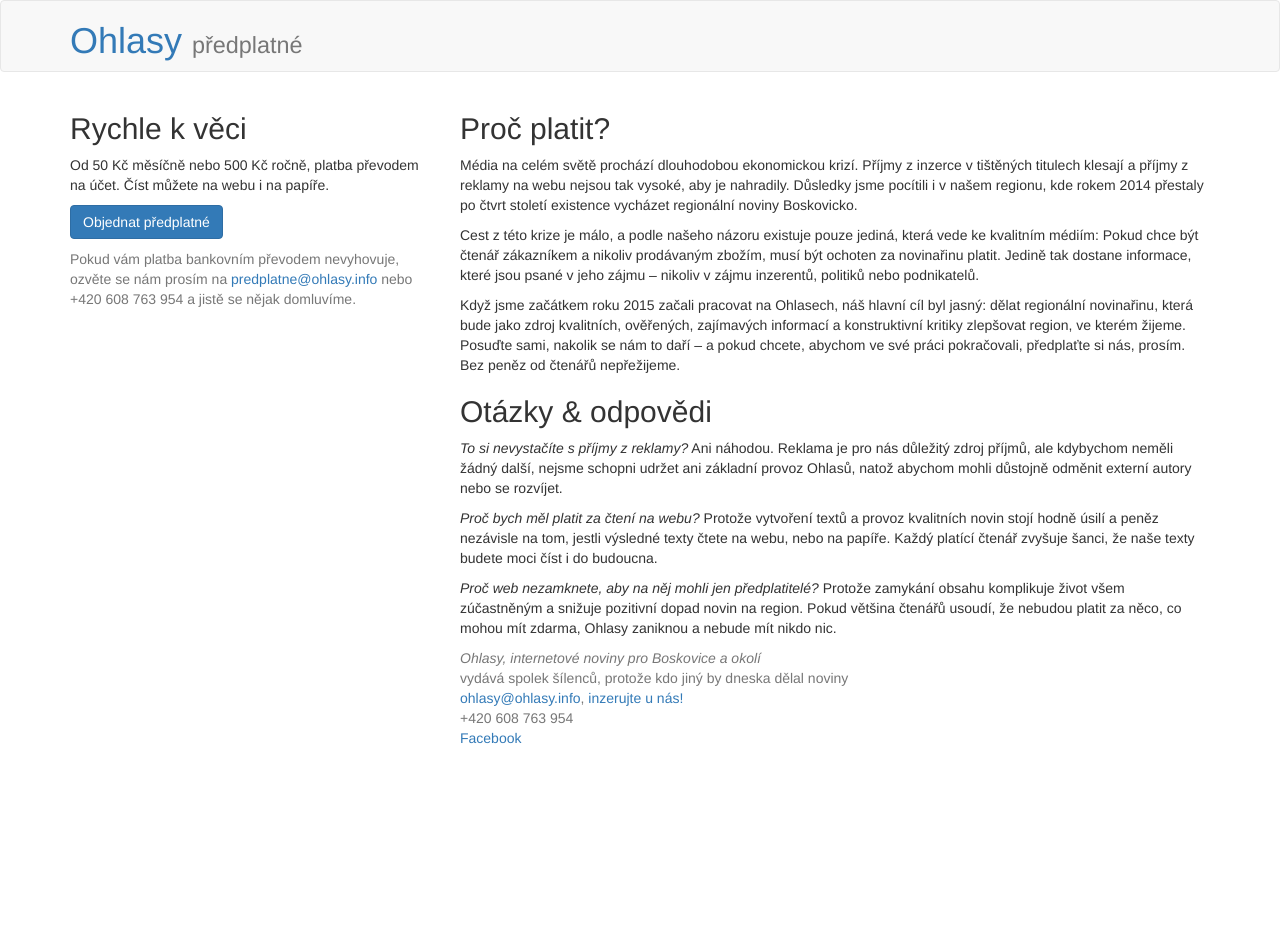
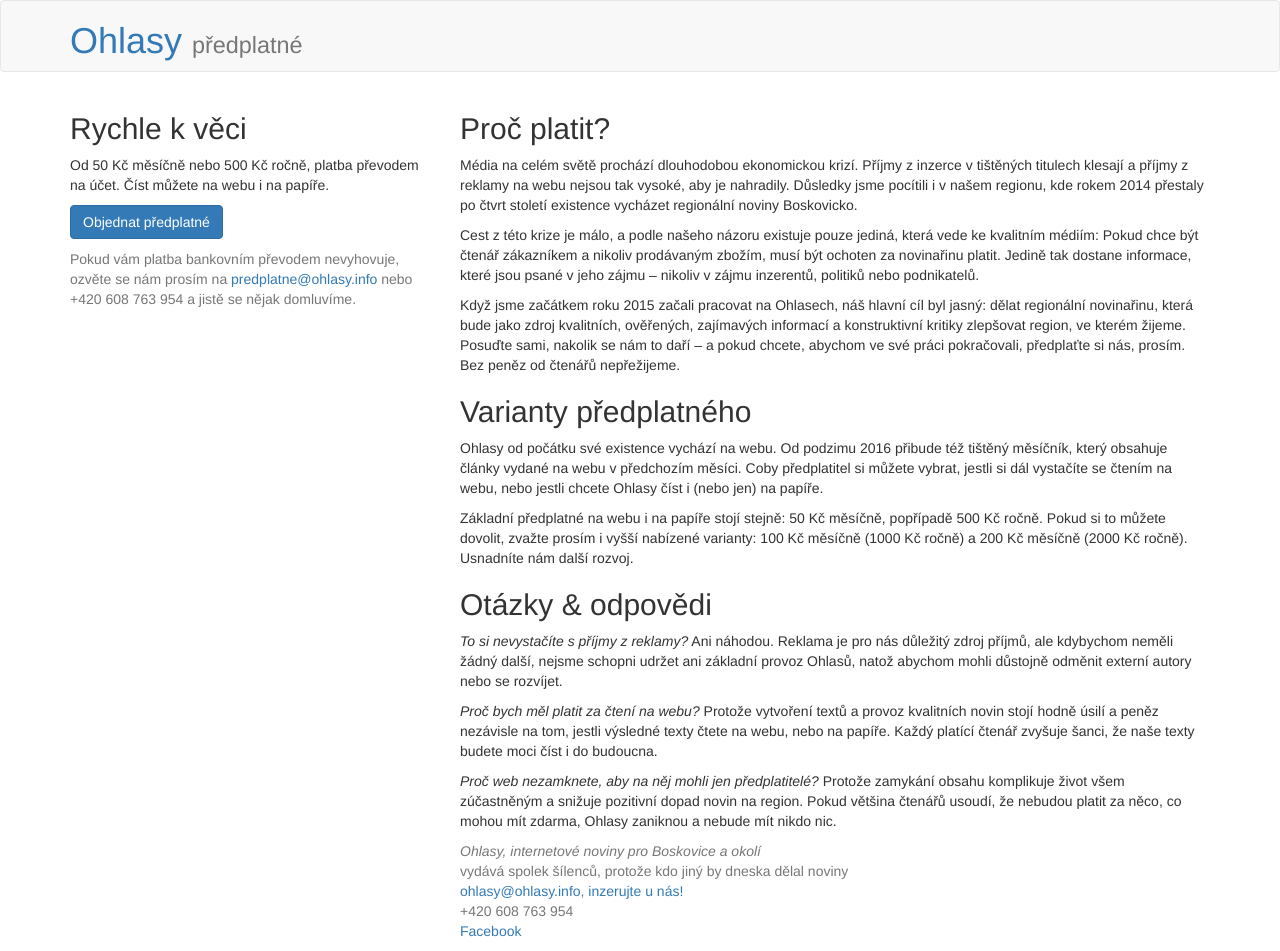
Before and after one commit to Ohlasy/predplatne, a Jekyll site: the page built from index.html, in a window 1280 px wide. Built offline with Jekyll 4.4.1, drawn with Linux system fonts in a browser that asks for light colours; a style sheet for code colours, icons or effects is not loaded; before the commit the page ends 900 px from its top, so only the background shows below that.

Commit message:
Přidal jsem info o tištěném vydání

```diff
--- a/index.html
+++ b/index.html
@@ -34,6 +34,17 @@ layout: main
         abychom ve své práci pokračovali, předplaťte si nás, prosím. Bez peněz od
         čtenářů nepřežijeme.</p>
 
+        <h2>Varianty předplatného</h2>
+        <p>Ohlasy od počátku své existence vychází na webu. Od podzimu 2016
+        přibude též tištěný měsíčník, který obsahuje články vydané na webu v předchozím
+        měsíci. Coby předplatitel si můžete vybrat, jestli si dál vystačíte se
+        čtením na webu, nebo jestli chcete Ohlasy číst i (nebo jen) na papíře.</p>
+
+        <p>Základní předplatné na webu i na papíře stojí stejně: 50 Kč měsíčně,
+        popřípadě 500 Kč ročně. Pokud si to můžete dovolit, zvažte prosím i
+        vyšší nabízené varianty: 100 Kč měsíčně (1000 Kč ročně) a 200 Kč měsíčně
+        (2000 Kč ročně). Usnadníte nám další rozvoj.</p>
+
         <h2>Otázky &amp; odpovědi</h2>
         <p><em>To si nevystačíte s příjmy z reklamy?</em> Ani náhodou. Reklama
         je pro nás důležitý zdroj příjmů, ale kdybychom neměli žádný další,
```
